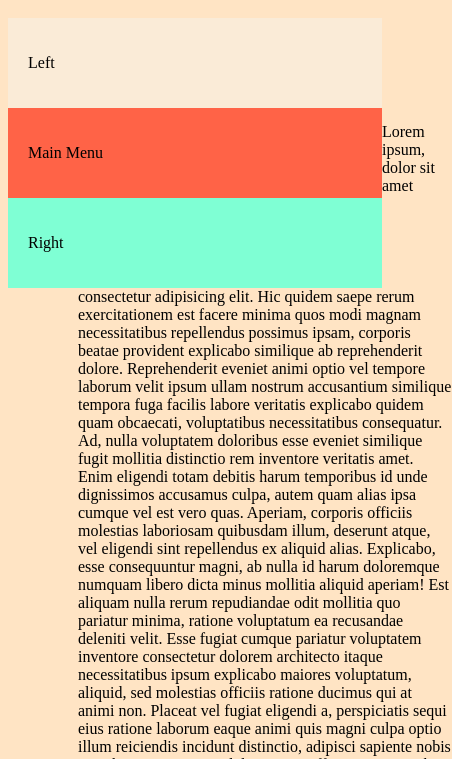
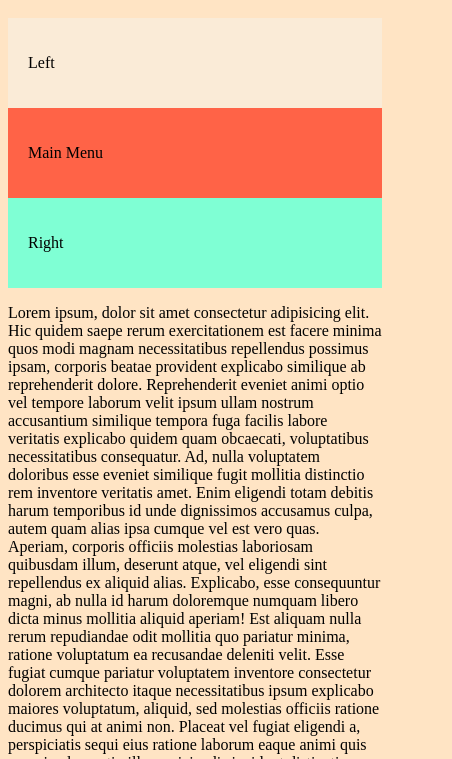
Before and after one commit to auli02/tryonetime, a plain HTML site: page index.html in a window 390 px wide. Shown: the part 85-844 px from the top of the page, 452 px wide, since content can reach past the window. Drawn offline with Linux system fonts and the light colour scheme.

Commit message:
Update reponsible styles.css

```diff
--- a/reponsible styles.css
+++ b/reponsible styles.css
@@ -25,7 +25,8 @@
 @media screen and (max-width:600px) {
     .left, .main, .right, .pg{
         width: 100%;
-        font-size: 12pt;
+        float: left;
+
 
     }
     body{
@@ -34,6 +35,5 @@
 
 }
     .pg{
-    padding-top: 40px;
-    margin: 70px;
+
 }
```
